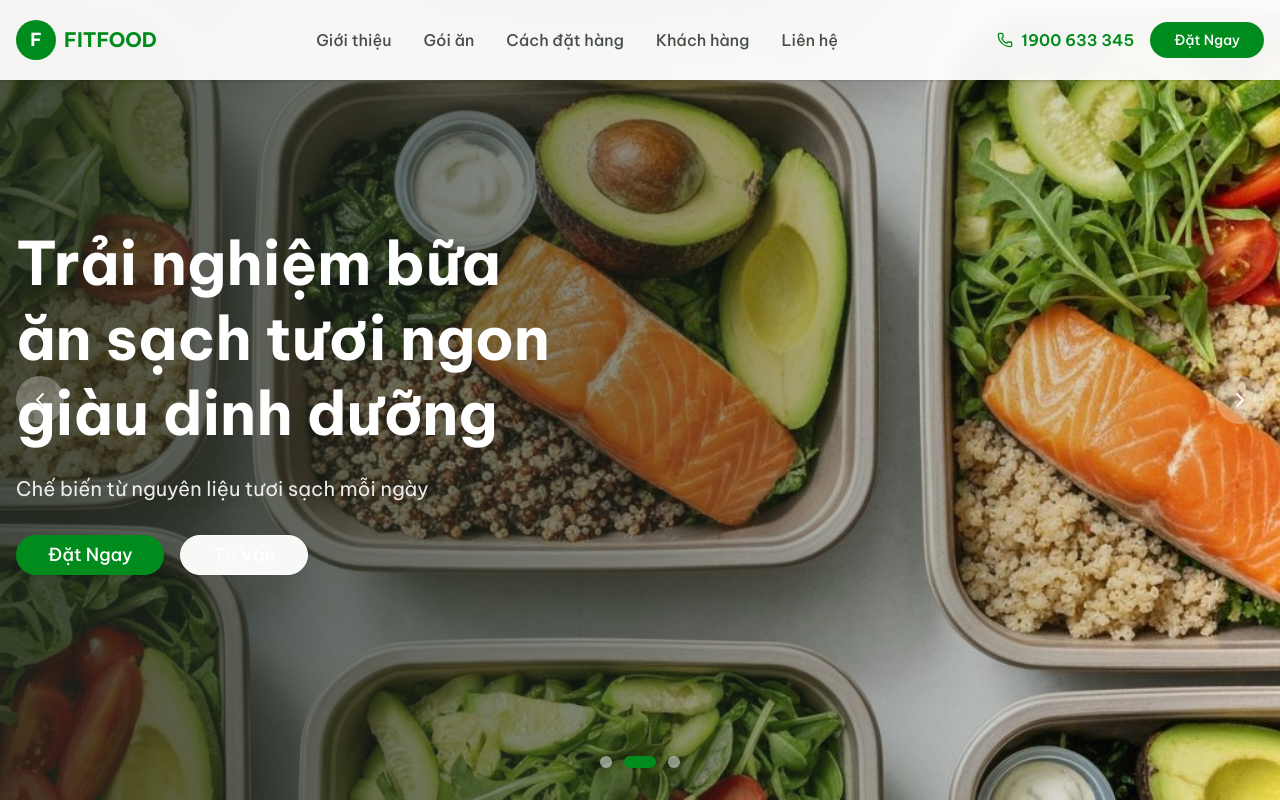
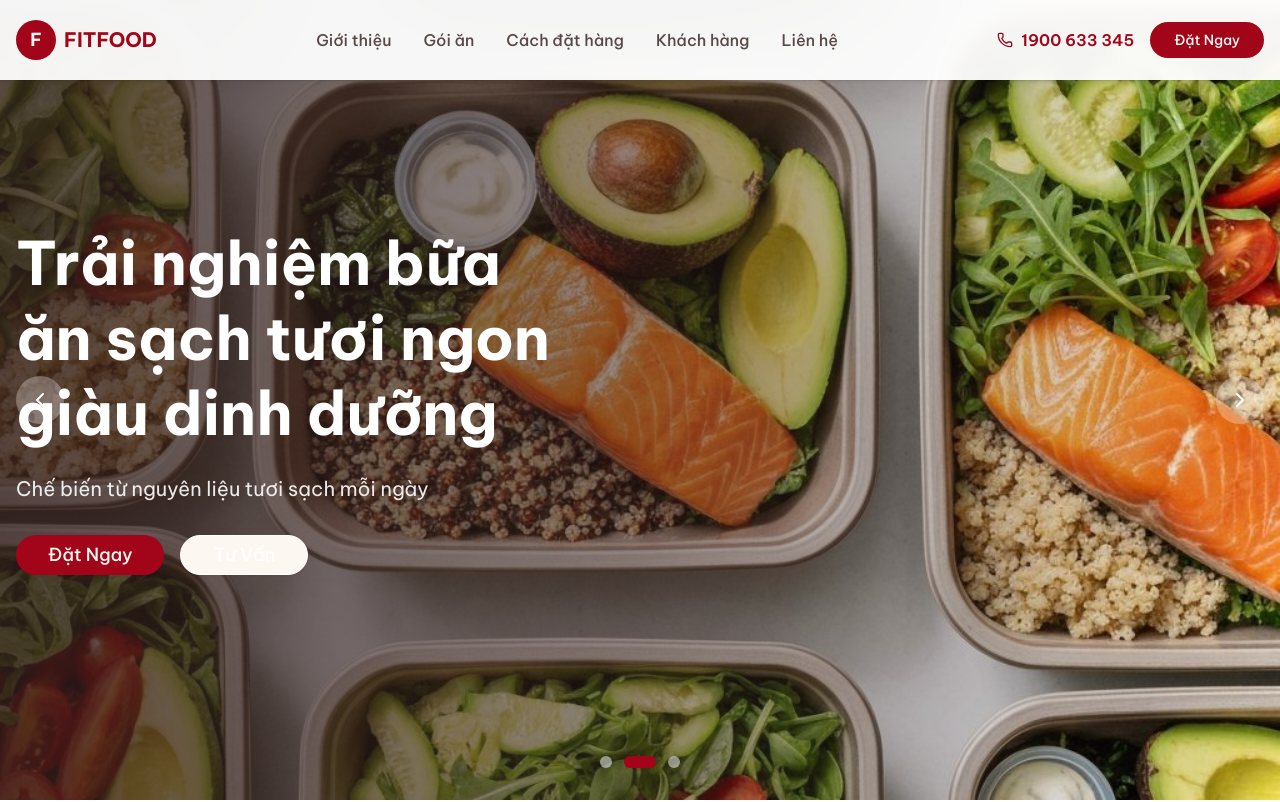
Before and after one commit to Nhakhoa02/radibowl, a Next.js app in the folder redibowl/: page / in a window 1280 px wide. Shown: the top 802 px of the page. Built offline with nearby package versions, Linux system fonts and the light colour scheme.

Commit message:
update color schema

```diff
--- a/redibowl/app/globals.css
+++ b/redibowl/app/globals.css
@@ -4,34 +4,34 @@
 @custom-variant dark (&:is(.dark *));
 
 :root {
-  --background: oklch(0.98 0.005 145);
-  --foreground: oklch(0.25 0.02 145);
+  --background: oklch(0.98 0.01 70);
+  --foreground: oklch(0.25 0.03 25);
   --card: oklch(1 0 0);
-  --card-foreground: oklch(0.25 0.02 145);
+  --card-foreground: oklch(0.25 0.03 25);
   --popover: oklch(1 0 0);
-  --popover-foreground: oklch(0.25 0.02 145);
-  --primary: oklch(0.55 0.18 145);
-  --primary-foreground: oklch(1 0 0);
-  --secondary: oklch(0.95 0.02 145);
-  --secondary-foreground: oklch(0.35 0.05 145);
-  --muted: oklch(0.96 0.01 145);
-  --muted-foreground: oklch(0.5 0.02 145);
-  --accent: oklch(0.65 0.2 80);
-  --accent-foreground: oklch(0.25 0.02 145);
+  --popover-foreground: oklch(0.25 0.03 25);
+  --primary: oklch(0.45 0.18 25);
+  --primary-foreground: oklch(0.98 0.01 70);
+  --secondary: oklch(0.55 0.15 35);
+  --secondary-foreground: oklch(1 0 0);
+  --muted: oklch(0.95 0.02 70);
+  --muted-foreground: oklch(0.5 0.05 30);
+  --accent: oklch(0.7 0.15 80);
+  --accent-foreground: oklch(0.25 0.03 25);
   --destructive: oklch(0.577 0.245 27.325);
   --destructive-foreground: oklch(0.577 0.245 27.325);
-  --border: oklch(0.9 0.02 145);
-  --input: oklch(0.95 0.01 145);
-  --ring: oklch(0.55 0.18 145);
-  --chart-1: oklch(0.55 0.18 145);
-  --chart-2: oklch(0.65 0.2 80);
+  --border: oklch(0.9 0.03 70);
+  --input: oklch(0.95 0.02 70);
+  --ring: oklch(0.45 0.18 25);
+  --chart-1: oklch(0.45 0.18 25);
+  --chart-2: oklch(0.7 0.15 80);
   --chart-3: oklch(0.398 0.07 227.392);
   --chart-4: oklch(0.828 0.189 84.429);
   --chart-5: oklch(0.769 0.188 70.08);
   --radius: 0.75rem;
   --sidebar: oklch(0.985 0 0);
   --sidebar-foreground: oklch(0.145 0 0);
-  --sidebar-primary: oklch(0.55 0.18 145);
+  --sidebar-primary: oklch(0.45 0.18 25);
   --sidebar-primary-foreground: oklch(0.985 0 0);
   --sidebar-accent: oklch(0.97 0 0);
   --sidebar-accent-foreground: oklch(0.205 0 0);
@@ -119,6 +119,7 @@
   * {
     @apply border-border outline-ring/50;
   }
+
   body {
     @apply bg-background text-foreground;
   }
```
